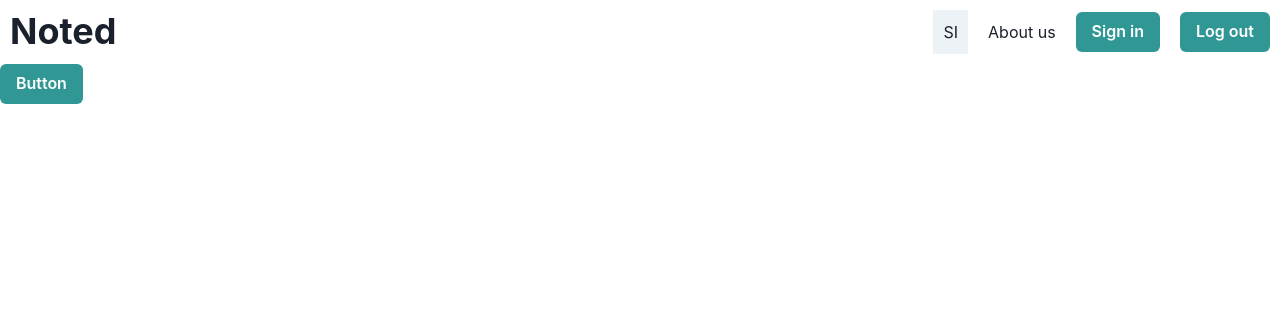
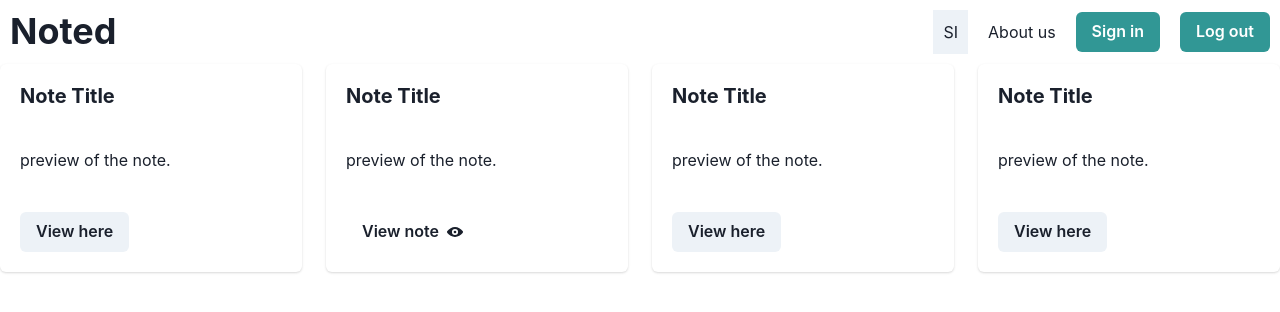
Before and after one commit to awomoussa/Noted, a React (Create React App) app in the folder client/: page /profile in a window 1280 px wide. Shown: the top 312 px of the page. Built offline with nearby package versions, Linux system fonts and the light colour scheme.

Commit message:
updating dashboard page(all notes)

```diff
--- a/client/src/pages/profile/profile.jsx
+++ b/client/src/pages/profile/profile.jsx
@@ -1,13 +1,67 @@
 import React from 'react'
 import { Link as ReactRouterLink } from 'react-router-dom'
-import { Button, Link } from '@chakra-ui/react'
+import { Button, Link, SimpleGrid, Heading, Text, } from '@chakra-ui/react'
+import { Card, CardHeader, CardBody, CardFooter } from '@chakra-ui/react'
+import { EditIcon, ViewIcon } from "@chakra-ui/icons";
+
 
 export default function Profile() {
   return (
-    <Button colorScheme='teal'>
+
+        <SimpleGrid spacing={6}  templateColumns='repeat(auto-fill, minmax(300px, 1fr))'>
+    {/* <Button colorScheme='teal'>
         <Link as={ReactRouterLink} to="/">
         Button
         </Link>
-        </Button>
+        </Button> */}
+        <Card>
+    <CardHeader>
+      <Heading size='md'> Note Title</Heading>
+    </CardHeader>
+    <CardBody>
+      <Text>preview of the note.</Text>
+    </CardBody>
+    <CardFooter>
+      <Button>View here</Button>
+    </CardFooter>
+  </Card>
+
+  <Card>
+    <CardHeader>
+      <Heading size='md'> Note Title</Heading>
+    </CardHeader>
+    <CardBody>
+      <Text>preview of the note.</Text>
+    </CardBody>
+    <CardFooter>
+    <Button variant="ghost" rightIcon={<ViewIcon />}>View note</Button>
+
+    </CardFooter>
+  </Card>
+
+  <Card>
+    <CardHeader>
+      <Heading size='md'> Note Title</Heading>
+    </CardHeader>
+    <CardBody>
+      <Text>preview of the note.</Text>
+    </CardBody>
+    <CardFooter>
+      <Button>View here</Button>
+    </CardFooter>
+  </Card>
+  <Card>
+    <CardHeader>
+      <Heading size='md'> Note Title</Heading>
+    </CardHeader>
+    <CardBody>
+      <Text>preview of the note.</Text>
+    </CardBody>
+    <CardFooter>
+      <Button>View here</Button>
+    </CardFooter>
+  </Card>
+
+        </SimpleGrid>
   )
 }
```
